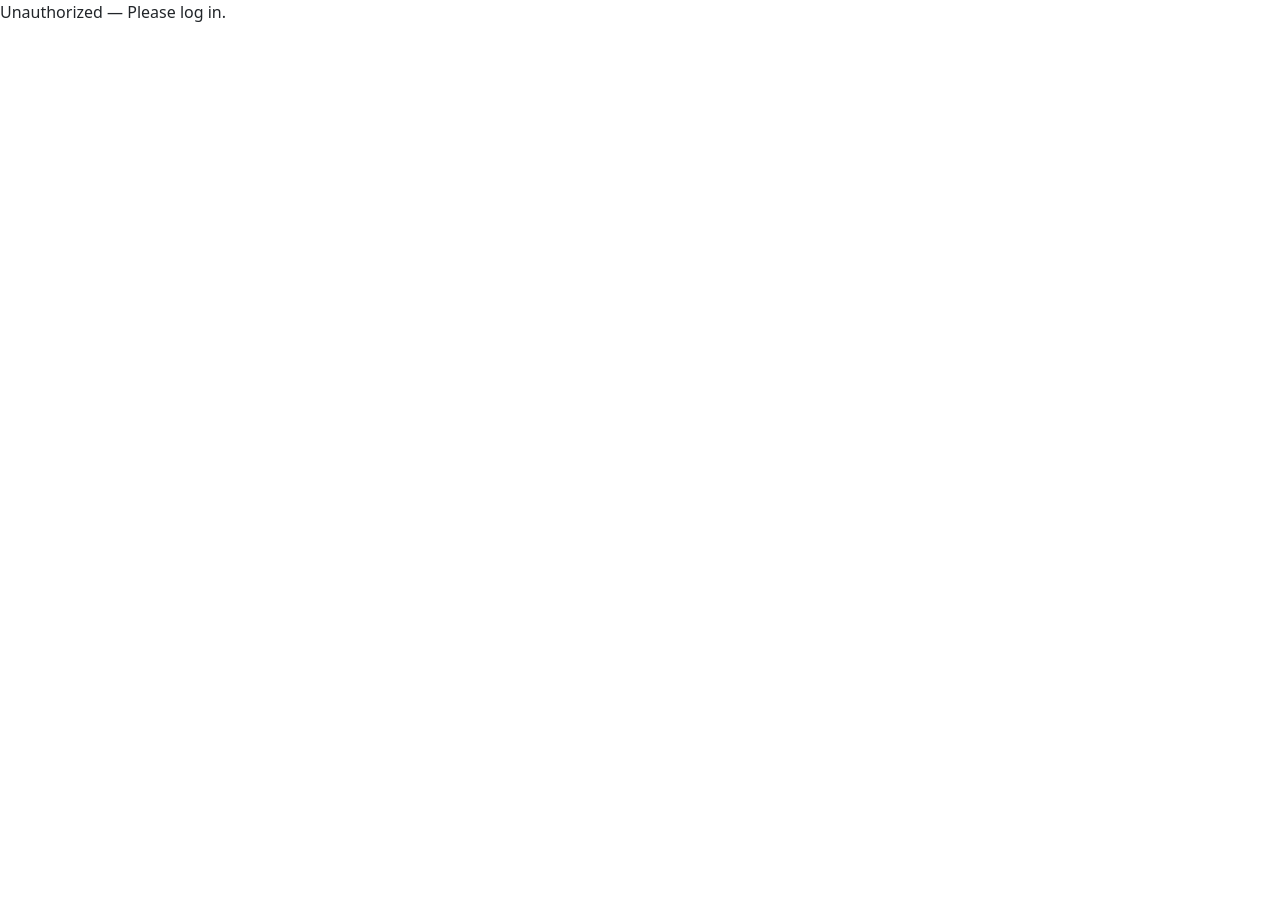
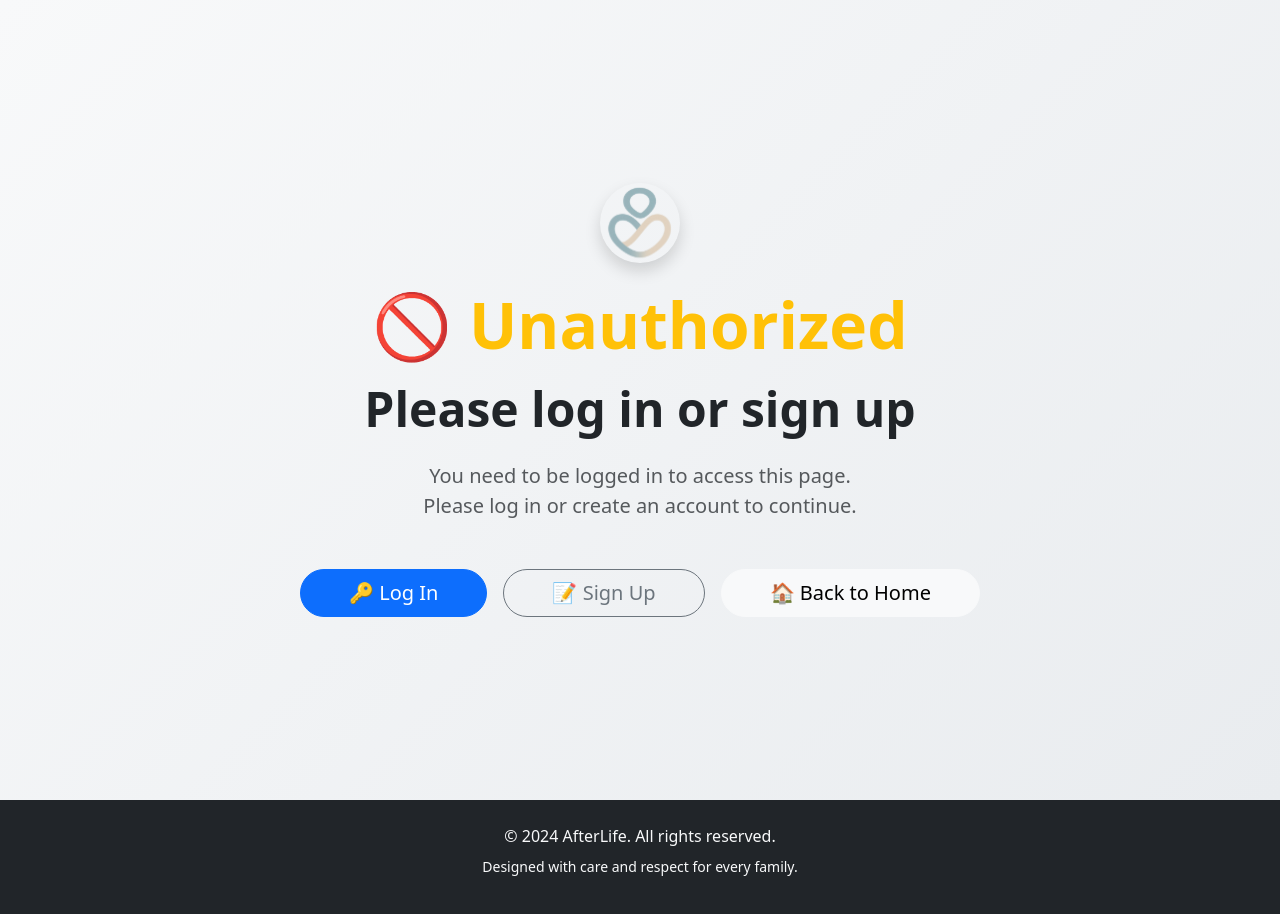
Before and after one commit to 2303511/afterlife, a React (Create React App) app in the folder client/: page /my-bookings in a window 1280 px wide. Shown: the top 914 px of the page. Before the commit the page ends 800 px from the top, so only its background shows below. Built offline with nearby package versions, Linux system fonts and the light colour scheme.

Commit message:
stricter user access ?

```diff
--- a/client/src/App.js
+++ b/client/src/App.js
@@ -2,8 +2,6 @@ import { BrowserRouter as Router, Routes, Route } from "react-router-dom";
 import ProtectedRoute from "../src/components/navigation/ProtectedRoute";
 import 'bootstrap/dist/css/bootstrap.min.css';
 import './index.css';
-
-import Unauthorized from "./pages/Unauthorized";
 
 import { appRoutes } from "./config/routesConfig";
 import RoleLayout from "./layouts/RoleLayout";
@@ -12,7 +10,11 @@ import { publicRoutes } from "./config/routesConfig";
 
 import { ToastContainer } from 'react-toastify';
 import 'react-toastify/dist/ReactToastify.css';
+
 import PageNotFound from './pages/PageNotFound';
+import PaymentSuccess from './pages/PaymentSuccess';
+import LandingPage from "./pages/public/LandingPage";
+import Unauthorized from "./pages/Unauthorized";
 
 function App() {
   localStorage.setItem("role", "staff"); // temp, change here to see staff and user navbar changes
@@ -27,6 +29,9 @@ function App() {
 
         {/* Protected + role-based layout routes */}
         <Route element={<RoleLayout />}>
+          <Route path="/" element={<LandingPage />} />
+          <Route path="payment-success" element={<PaymentSuccess />} />
+
           {appRoutes.map(({ path, element, requiredRoles }) => (
             <Route
               key={path}
--- a/client/src/config/routesConfig.js
+++ b/client/src/config/routesConfig.js
@@ -6,7 +6,6 @@ import MyBookings from "../pages/user/MyBookings";
 import MyPayments from "../pages/user/MyPayments";
 import NicheBooking from "../pages/user/NicheBooking";
 import Profile from "../pages/Profile";
-import PaymentSuccess from "../pages/PaymentSuccess";
 
 import Dashboard from "../pages/staff/Dashboard";
 import SearchBooking from "../pages/staff/SearchBooking";
@@ -44,14 +43,7 @@ export const publicRoutes = [
     label: "Register",
     path: "/register",
     element: <Register />,
-  },
-  {
-    label: "Payment Success",
-    path: "/payment-success",
-    element: <PaymentSuccess />,
-    requiredRoles: ["user, staff, admin"]
   }
-
 ];
 
 // USER
--- a/client/src/layouts/RoleLayout.jsx
+++ b/client/src/layouts/RoleLayout.jsx
@@ -1,13 +1,27 @@
 // src/components/RoleLayout.js
-import { Outlet, useLocation } from "react-router-dom";
+import { Outlet, useLocation, Navigate } from "react-router-dom";
 import UserLayout from "./UserLayout";
 import StaffLayout from "./StaffLayout";
 import PublicLayout from "./PublicLayout";
 import { publicPaths } from "../config/routesConfig";
 
+import Unauthorized from "../pages/Unauthorized";
+
 export default function RoleLayout() {
     const role = sessionStorage.getItem("role");
     const { pathname } = useLocation();
+
+    if (pathname === "/" && role === "user") {
+        return <Navigate to="/my-bookings" replace />;
+    }
+
+    if (pathname === "/" && role === "staff") {
+        return <Navigate to="/dashboard" replace />;
+    }
+
+    if (pathname === "/" && role === "admin") {
+        return <Navigate to="/admin-dashboard" replace />;
+    }
 
     // Public pages use PublicLayout or no layout at all
     if (publicPaths.includes(pathname)) {
@@ -36,5 +50,5 @@ export default function RoleLayout() {
 
 
     // If not logged in and not accessing a public page
-    return <div>Unauthorized — Please log in.</div>;
+    return <Unauthorized />;
   }
--- a/client/src/pages/PaymentSuccess.jsx
+++ b/client/src/pages/PaymentSuccess.jsx
@@ -10,16 +10,20 @@ import "../styles/AfterLife-Theme.css";
 
 export default function PaymentSuccess() {
 	const [searchParams] = useSearchParams();
-	const bookingID = searchParams.get("bookingID");
-
-	console.log("Booking ID from URL:", bookingID);
 
 	useEffect(() => {
 		const updateTransaction = async () => {
+			// if there is no payment made, immediately redirect
+			if (!searchParams.get("bookingID")) {
+				window.location.href = "/my-bookings";
+			} else {
+				const bookingID = searchParams.get("bookingID");
+				console.log("Booking ID from URL:", bookingID);
+
 				try {
 					const res = await axios.post("/api/booking/updateBookingTransaction", {
 						paymentMethod: "Credit Card",
-					paymentAmount: 100,
+						paymentAmount: 100, //TODO PUT DYNAMIC VALUES LTR
 						bookingID
 					});
 
@@ -29,6 +33,7 @@ export default function PaymentSuccess() {
 				} catch (err) {
 					console.error("Error updating transaction:", err);
 					toast.error("Server error while updating transaction.");
+				}
 			}
 		};
 
--- a/client/src/pages/Unauthorized.jsx
+++ b/client/src/pages/Unauthorized.jsx
@@ -1,17 +1,50 @@
-// src/pages/Unauthorized.jsx
-import { Button } from "react-bootstrap";
-import { useNavigate } from "react-router-dom";
+import { Link } from "react-router-dom";
+import logo from "../img/logo.svg";
+import "../styles/AfterLife-Theme.css";
 
 export default function Unauthorized() {
-  const navigate = useNavigate();
+    return (
+        <>
+            <section className="hero-gradient py-5 min-vh-100 d-flex align-items-center">
+                <div className="container text-center py-5">
+                    <img
+                        src={logo || "https://via.placeholder.com/80x80/6c757d/ffffff?text=AL"}
+                        alt="AfterLife logo"
+                        className="mb-4 rounded-circle shadow"
+                        style={{width: '80px', height: '80px'}}
+                    />
+                    <h1 className="display-3 fw-bold text-warning mb-3">🚫 Unauthorized</h1>
+                    <h2 className="display-5 fw-semibold text-dark mb-4">Please log in or sign up</h2>
+                    <p className="text-muted lead mb-5 px-3">
+                        You need to be logged in to access this page.<br/>
+                        Please log in or create an account to continue.
+                    </p>
+                    <div className="d-flex justify-content-center gap-3">
+                        <Link to="/login">
+                            <button className="btn btn-primary btn-lg rounded-pill px-5">
+                                🔑 Log In
+                            </button>
+                        </Link>
+                        <Link to="/signup">
+                            <button className="btn btn-outline-secondary btn-lg rounded-pill px-5">
+                                📝 Sign Up
+                            </button>
+                        </Link>
+                        <Link to="/">
+                            <button className="btn btn-light btn-lg rounded-pill px-5">
+                                🏠 Back to Home
+                            </button>
+                        </Link>
+                    </div>
+                </div>
+            </section>
 
-  return (
-    <div className="d-flex flex-column align-items-center justify-content-center" style={{ height: '80vh' }}>
-      <h1 className="text-danger mb-3">🚫 Unauthorized</h1>
-      <p className="mb-4">You do not have permission to access this page.</p>
-      <Button variant="primary" onClick={() => navigate("/")}>
-        Go to Home
-      </Button>
-    </div>
-  );
+            <footer className="bg-dark text-light py-4">
+                <div className="container text-center">
+                    <p className="mb-2">© 2024 AfterLife. All rights reserved.</p>
+                    <p className="small">Designed with care and respect for every family.</p>
+                </div>
+            </footer>
+        </>
+    );
 }
```
Also changed, not shown: client/src/pages/testingUsersPage.js (deleted, +0 -34 lines). Lines whose indentation alone changed are shown as unchanged.
